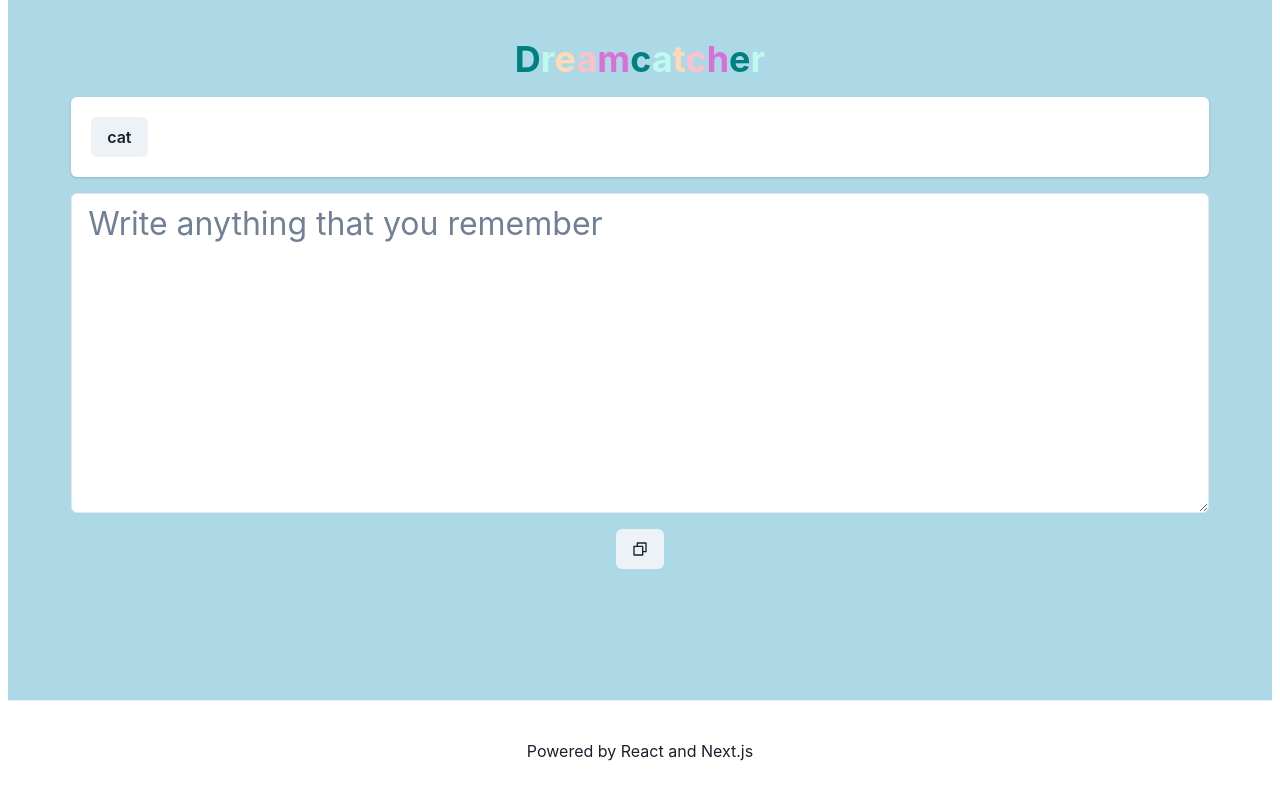
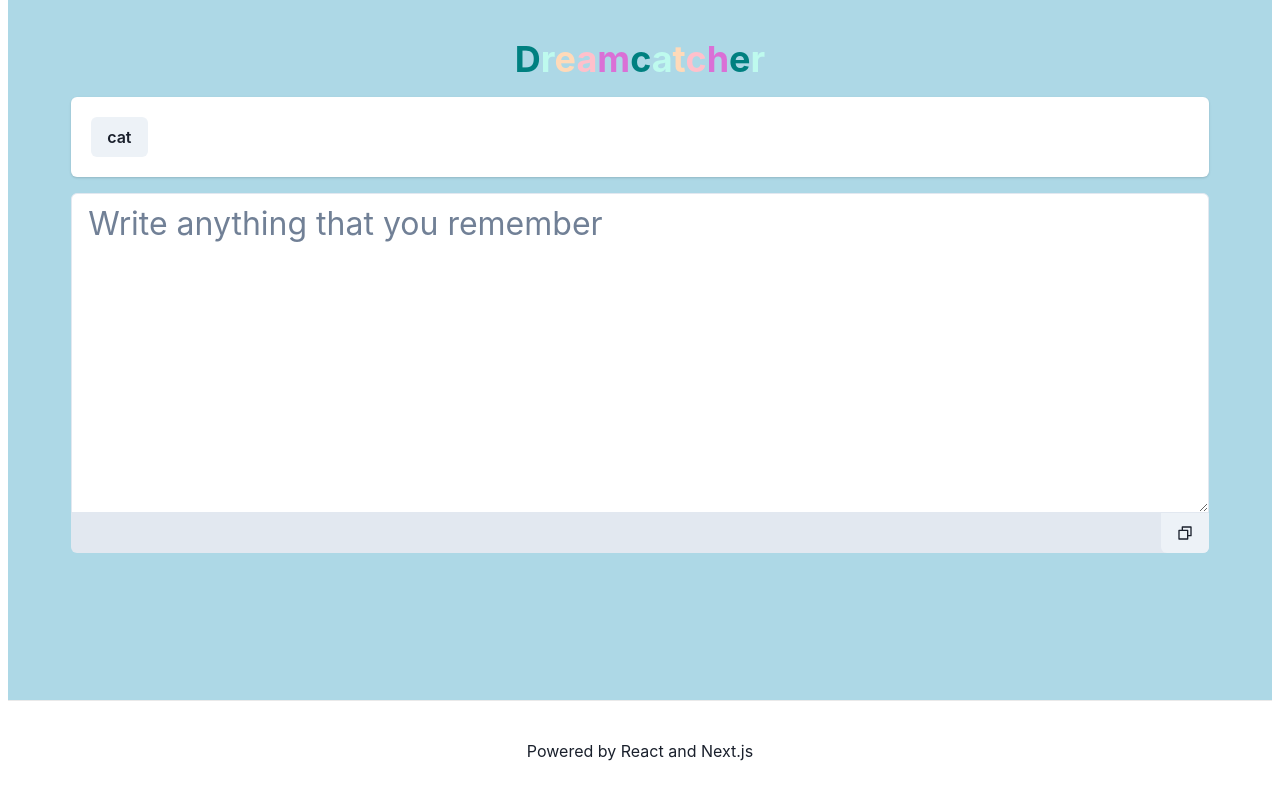
Before and after one commit to ml729/dreamcatcher, a Next.js app: page / in a window 1280 px wide. Built offline with nearby package versions, Linux system fonts and the light colour scheme.

Commit message:
style/position copy button

```diff
--- a/pages/index.js
+++ b/pages/index.js
@@ -44,18 +44,27 @@
 
     return (
       <>
-        <VStack w="100%" spacing={4}>
+        <VStack w="100%" spacing={0}>
           <Textarea
             id="dream-input"
             w="90%"
             h="40vh"
             bg="white"
             fontSize="2em"
+            borderBottomRadius="0"
             onChange={(e) => {
               setValue(e.target.value);
             }}
             placeholder={placeholder}/>
-        <Button onClick={onCopy}>{hasCopied ? <RiCheckboxMultipleFill />: <RiCheckboxMultipleBlankLine />}</Button>
+          <Flex justifyContent="flex-end" w="90%" bg="#E2E8F0"
+          borderBottomRadius="var(--chakra-radii-md)">
+        <Button
+          border-color="black"
+          border-style="solid"
+          border-left="5px"
+          borderTopRadius="0"
+          onClick={onCopy}>{hasCopied ? <RiCheckboxMultipleFill />: <RiCheckboxMultipleBlankLine />}</Button>
+      </Flex>
         </VStack>
       </>
     )
```
